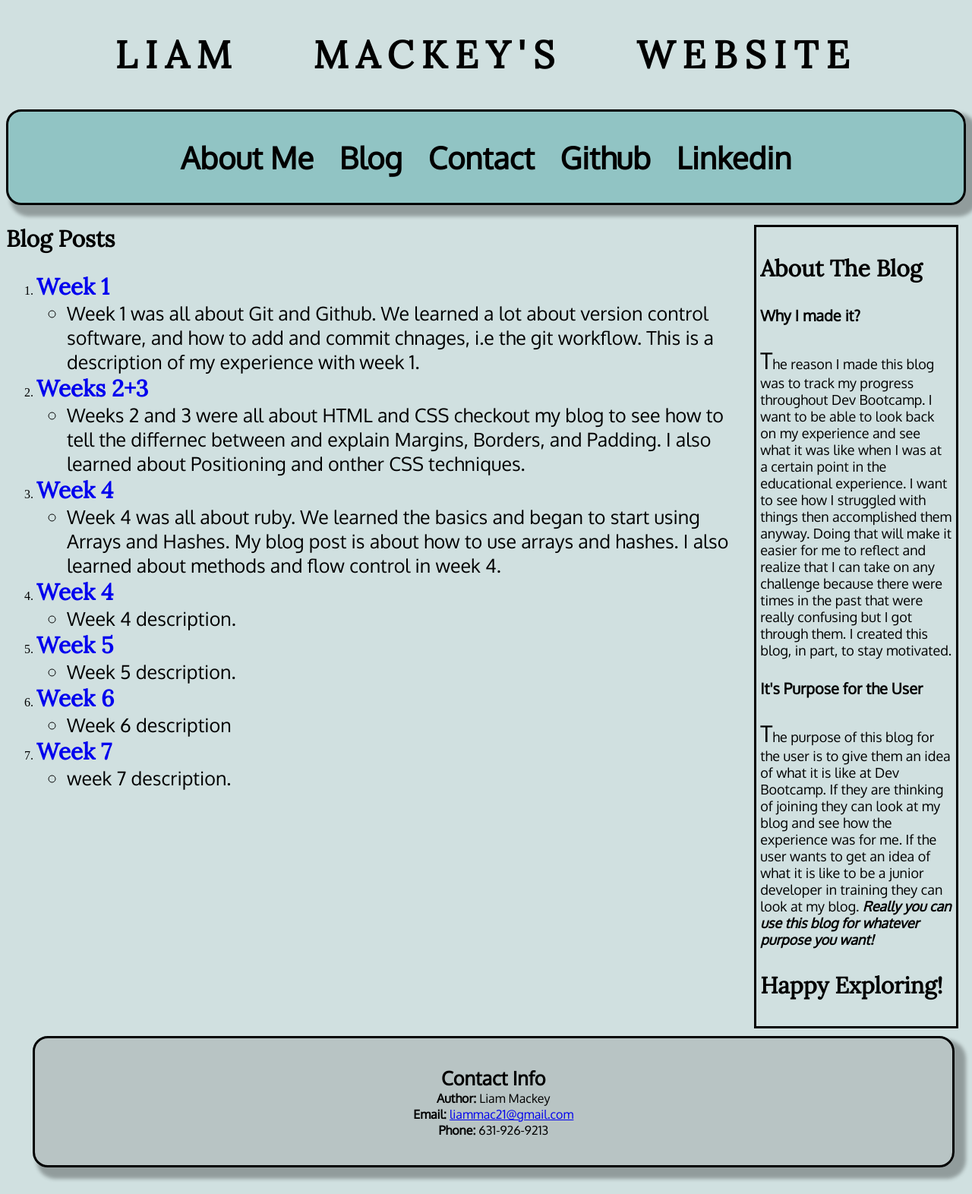
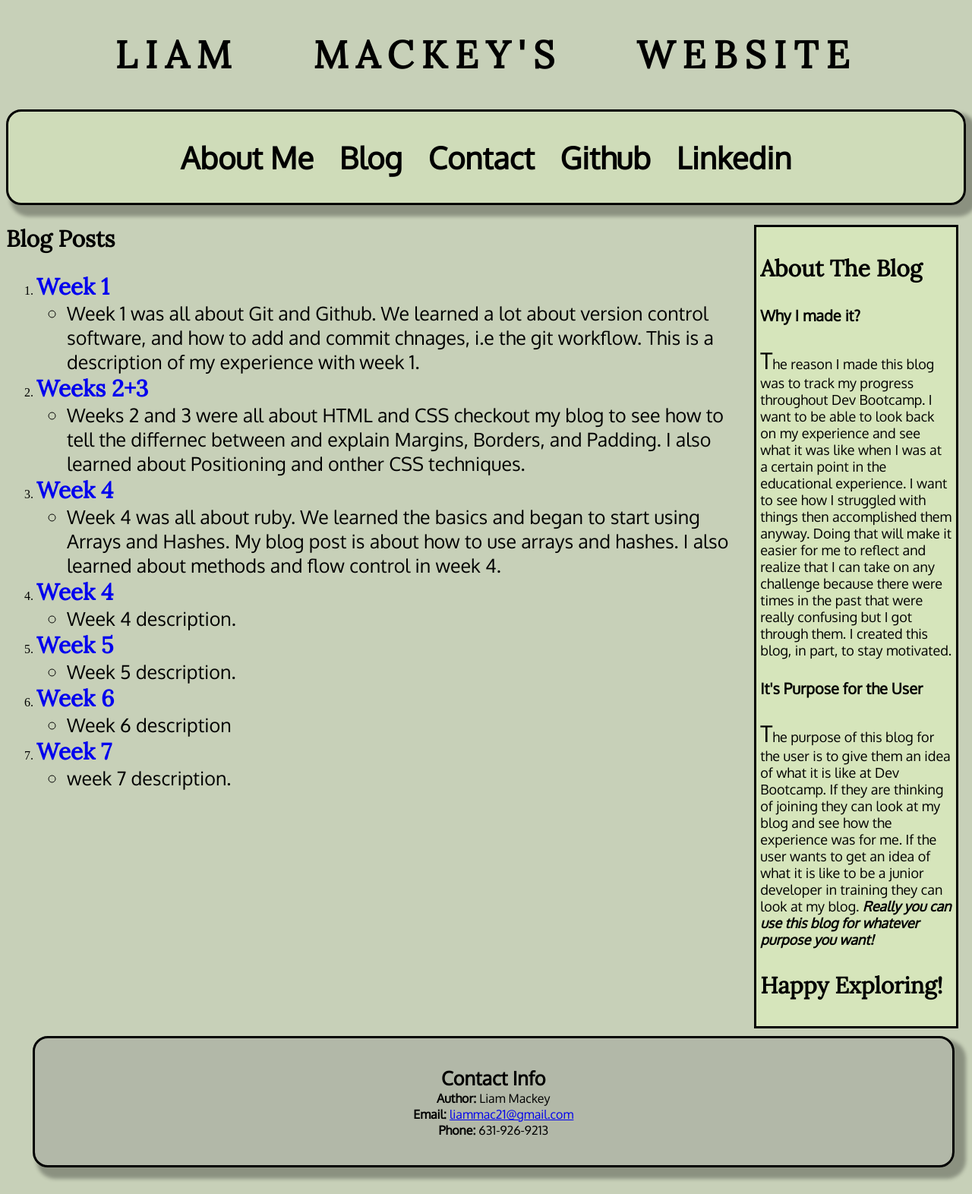
Before and after one commit to Liam-Mackey/Liam-Mackey.github.io, a PHP site: page /blog/index.html in a window 1280 px wide. Shown: the whole page at 76% size. Run offline with PHP 8.4, Linux system fonts and the light colour scheme.

Commit message:
Editing website colors

```diff
--- a/stylesheets/blog-index.css
+++ b/stylesheets/blog-index.css
@@ -5,6 +5,7 @@
 	border: 3px solid black;
 	padding: 5px;
 	margin: 10px;
+	background-color: rgba(214,229,187,1);
 }
 
 .footer {
--- a/stylesheets/default.css
+++ b/stylesheets/default.css
@@ -1,5 +1,5 @@
 body {
-	background-color: rgba(102,153,153,0.3);
+	background-color: rgba(186,197,167,0.8);
 }
 
 .title {
@@ -18,7 +18,7 @@ nav ul {
 	border-radius: 20px;
 	min-width: 50%;
 	text-align: center;
-	background-color: rgba(0,128,128,0.3);
+	background-color: rgba(214,229,187,0.6);
 	box-shadow: 10px 10px 5px 5px rgba(0,0,0,0.3);
 }
 
@@ -85,7 +85,7 @@ img {
 .footer {
 	width: 90%;
 	height: 20%;
-	background-color: rgba(102,153,153,0.5);
+	background-color: rgba(128,128,128, 0.3);
 	padding: 35px;
 	margin: 35px;
 	border: 3px solid black;
```
